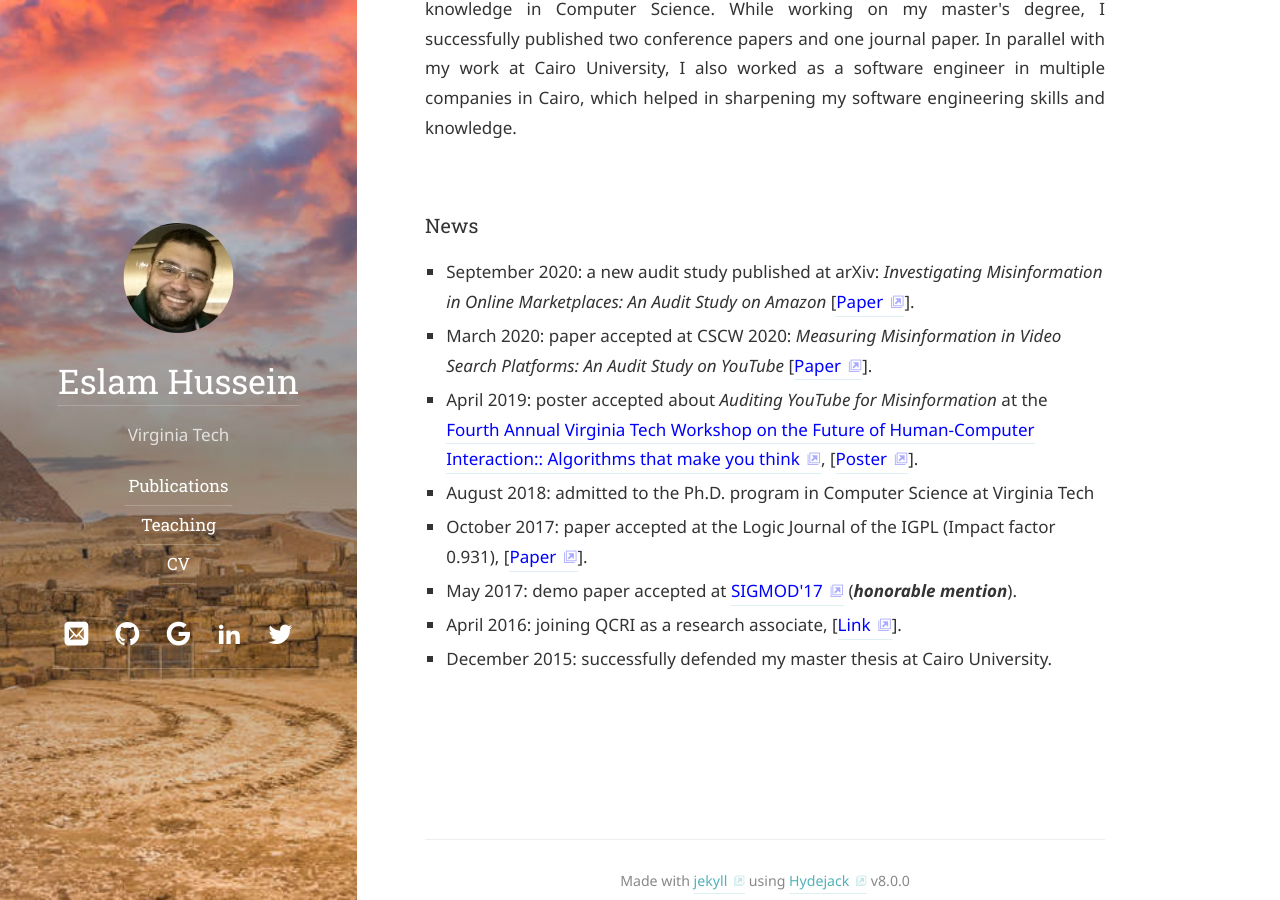
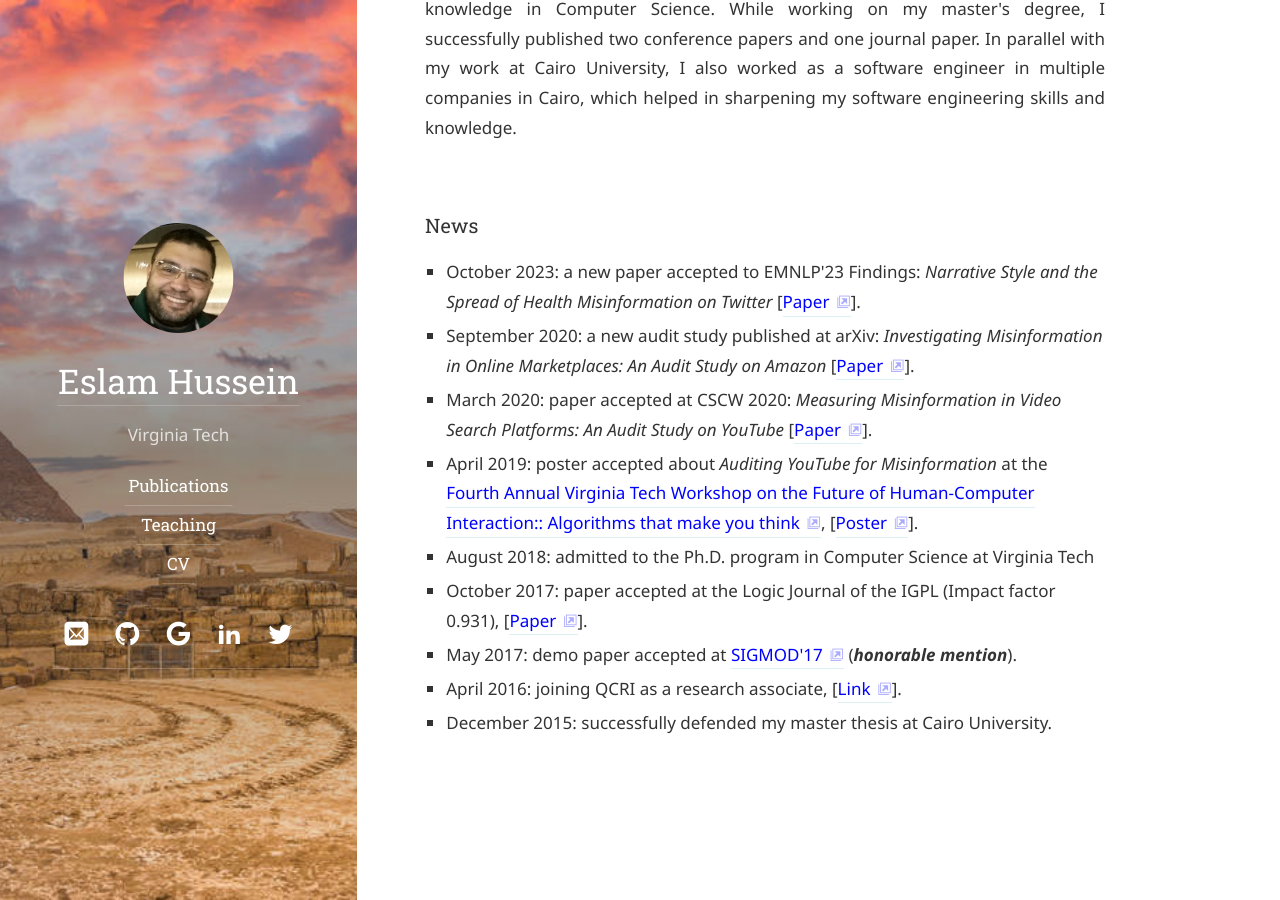
Before and after one commit to EslamAli86/eslamali86.github.io, a Jekyll site: the page built from index.md, in a window 1280 px wide and 900 px high, scrolled down 570 px. Built offline with Jekyll 4.4.1, drawn with Linux system fonts in a browser that asks for light colours; some web fonts are replaced.

Commit message:
Adding EMNLP23 paper

```diff
--- a/index.md
+++ b/index.md
@@ -12,6 +12,7 @@ cover: false
 
 ### News
 <ul>
+<li style="list-style-type:square">October 2023: a new paper accepted to EMNLP'23 Findings: <i>Narrative Style and the Spread of Health Misinformation on Twitter</i> [<a href="https://eslamali86.github.io/pdfs/papers/EMNLP2023_NarrativeMisinfoTwitter.pdf" style="color:blue">Paper</a>].</li>
 <li style="list-style-type:square">September 2020: a new audit study published at arXiv: <i>Investigating Misinformation in Online Marketplaces: An Audit Study on Amazon</i> [<a href="https://arxiv.org/abs/2009.12468" style="color:blue">Paper</a>].</li>
 <li style="list-style-type:square">March 2020: paper accepted at CSCW 2020: <i>Measuring Misinformation in Video Search Platforms: An Audit Study on YouTube</i> [<a href="https://doi.org/10.1145/3392854" style="color:blue">Paper</a>].</li>
 <li style="list-style-type:square">April 2019: poster accepted about <i>Auditing YouTube for Misinformation</i> at the <a href="https://wordpress.cs.vt.edu/algorithmsworkshop/graduate-student-posters/" style="color:blue">Fourth Annual Virginia Tech Workshop on the Future of Human-Computer Interaction:: Algorithms that make you think</a>, [<a href="https://eslamali86.github.io/pdfs/posters/Algorithms_workshop_Eslam_Hussin.pdf" style="color:blue">Poster</a>].</li>
```
Also changed, not shown: 1 other file.
